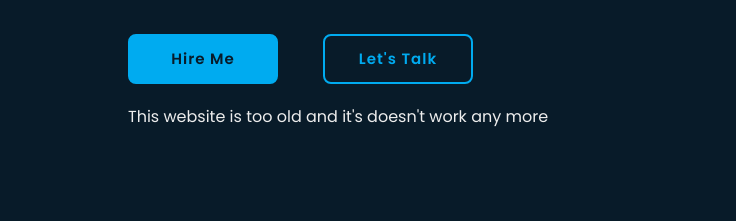
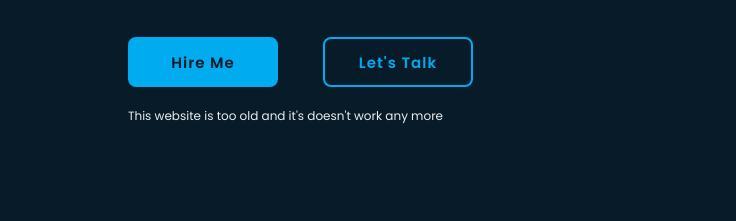
Before and after one commit to dev-dib/portfolio, a plain HTML site: page index.html in a window 1280 px wide. Shown: the part 437-658 px from the top of the page, 0-736 px from the left. Drawn offline with Linux system fonts and the light colour scheme.

Commit message:
Update index.html

```diff
--- a/index.html
+++ b/index.html
@@ -56,7 +56,7 @@
                 <a href="#">Hire Me</a>
                 <a href="https://www.fiverr.com/islamdib166?public_mode=true">Let's Talk</a>
             </div>
-            <p>This website is too old and it's doesn't work any more</p>
+            <p style="font-size: 12px;">This website is too old and it's doesn't work any more</p>
         </div>
 
         <div class="home-sci">
```
